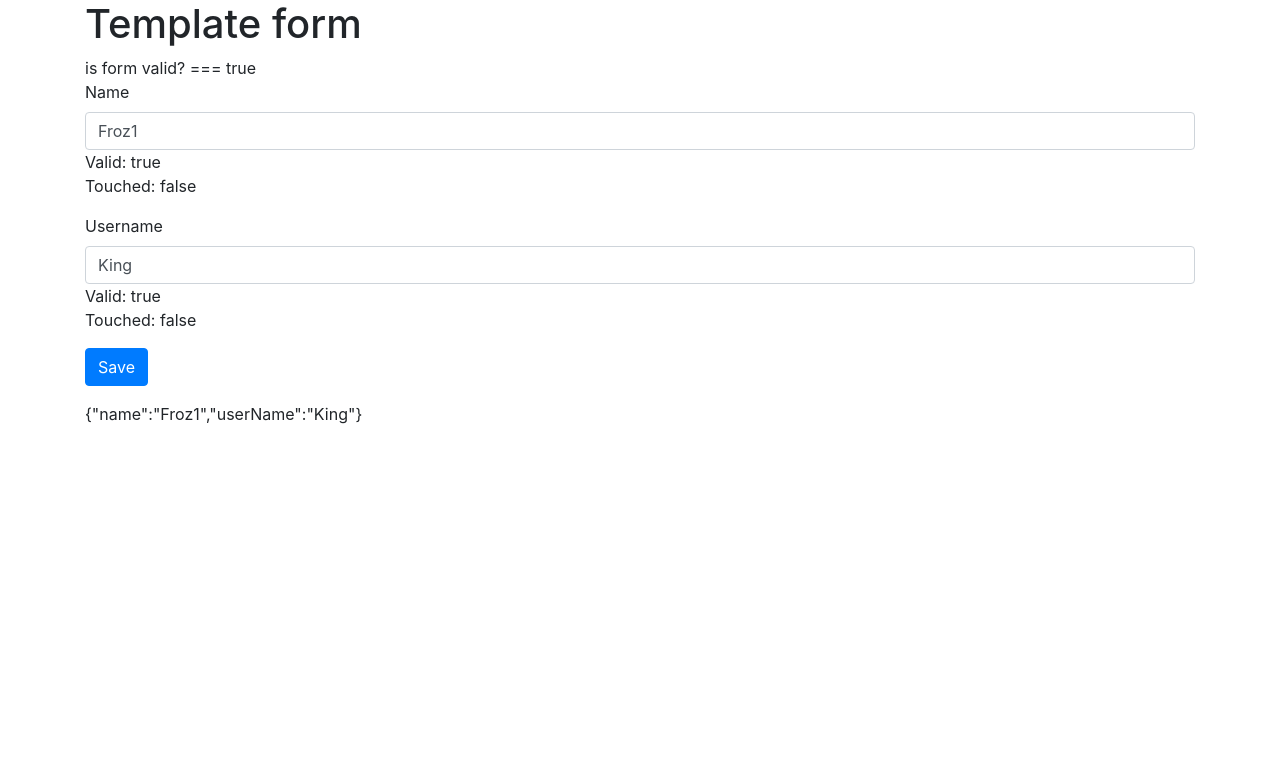
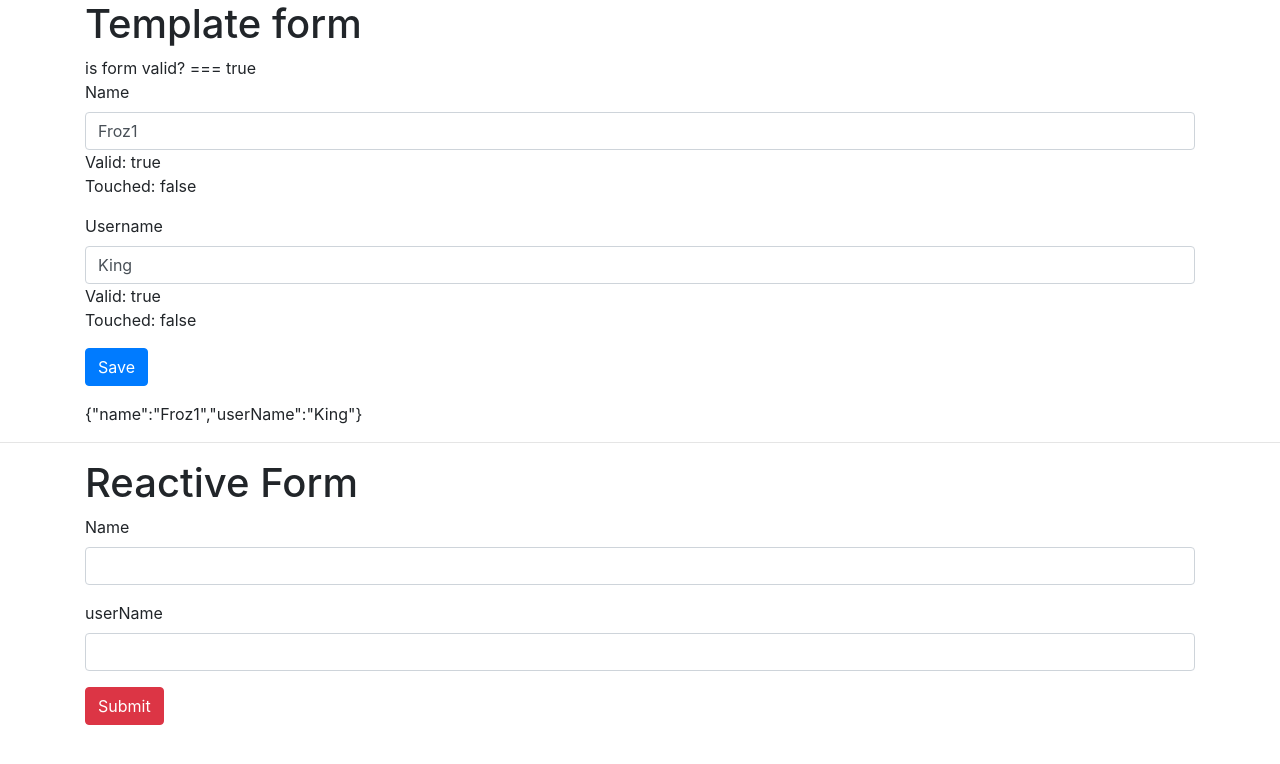
Before and after one commit to 180Tobogun/angular-forms, an Angular app: page / in a window 1280 px wide. Shown: the top 764 px of the page. Built offline with nearby package versions, Linux system fonts and the light colour scheme.

Commit message:
add reactive-form

```diff
--- a/src/app/app.component.html
+++ b/src/app/app.component.html
@@ -1 +1,5 @@
 <app-template></app-template>
+
+<hr>
+
+<app-reactive-form></app-reactive-form>
--- /dev/null
+++ b/src/app/reactive-form/reactive-form.component.html
@@ -0,0 +1,23 @@
+<div class="container">
+  <h1>Reactive Form</h1>
+
+  <form (ngSubmit)="processForm()" [formGroup]="form">
+
+    <div class="form-group">
+      <label for="name">Name</label>
+      <input type="text" class="form-control" name="name" id="name" required formControlName="name">
+      <span class="help-block" *ngIf="nameError">{{nameError}}</span>
+    </div>
+
+    <div class="form-group">
+      <label for="username">userName</label>
+      <input type="text" class="form-control" name="name" id="username" required formControlName="username">
+      <span class="help-block" *ngIf="userNameError">{{userNameError}}</span>
+    </div>
+
+    <div class="form-group">
+      <button type="submit" class="btn btn-danger">Submit</button>
+    </div>
+
+  </form>
+</div>
--- /dev/null
+++ b/src/app/reactive-form/reactive-form.component.ts
@@ -0,0 +1,54 @@
+import {Component, OnInit} from '@angular/core';
+import {FormBuilder, FormControl, FormGroup} from '@angular/forms';
+
+@Component({
+  selector: 'app-reactive-form',
+  templateUrl: './reactive-form.component.html',
+  styleUrls: ['./reactive-form.component.scss']
+})
+export class ReactiveFormComponent implements OnInit {
+
+  form: FormGroup;
+  nameError: string;
+  userNameError: string;
+
+  constructor(private fb: FormBuilder) {
+  }
+
+  ngOnInit() {
+    // this.form = new FormGroup({
+    //   name: new FormControl(''),
+    //   username: new FormControl('')
+    // });
+
+    // build our form
+
+    this.form = this.fb.group({
+      name: [''],
+      username: ['']
+    });
+
+    // watch for changes and validate
+    this.form.valueChanges.subscribe(data => {
+      console.log(data);
+      // validate each field
+
+      const name = this.form.get('name');
+      const username = this.form.get('username');
+
+      if (name.invalid && name.dirty) {
+        this.nameError = 'Name is Required';
+      }
+
+      if (username.invalid && username.dirty) {
+        this.userNameError = 'userName is Required';
+      }
+    });
+
+    console.log(this.form);
+  }
+
+  processForm() {
+    console.log('form', this.form.value);
+  }
+}
```
Also changed, not shown: src/app/app.module.ts (+5 -2 lines), src/app/reactive-form/reactive-form.component.scss (added).
